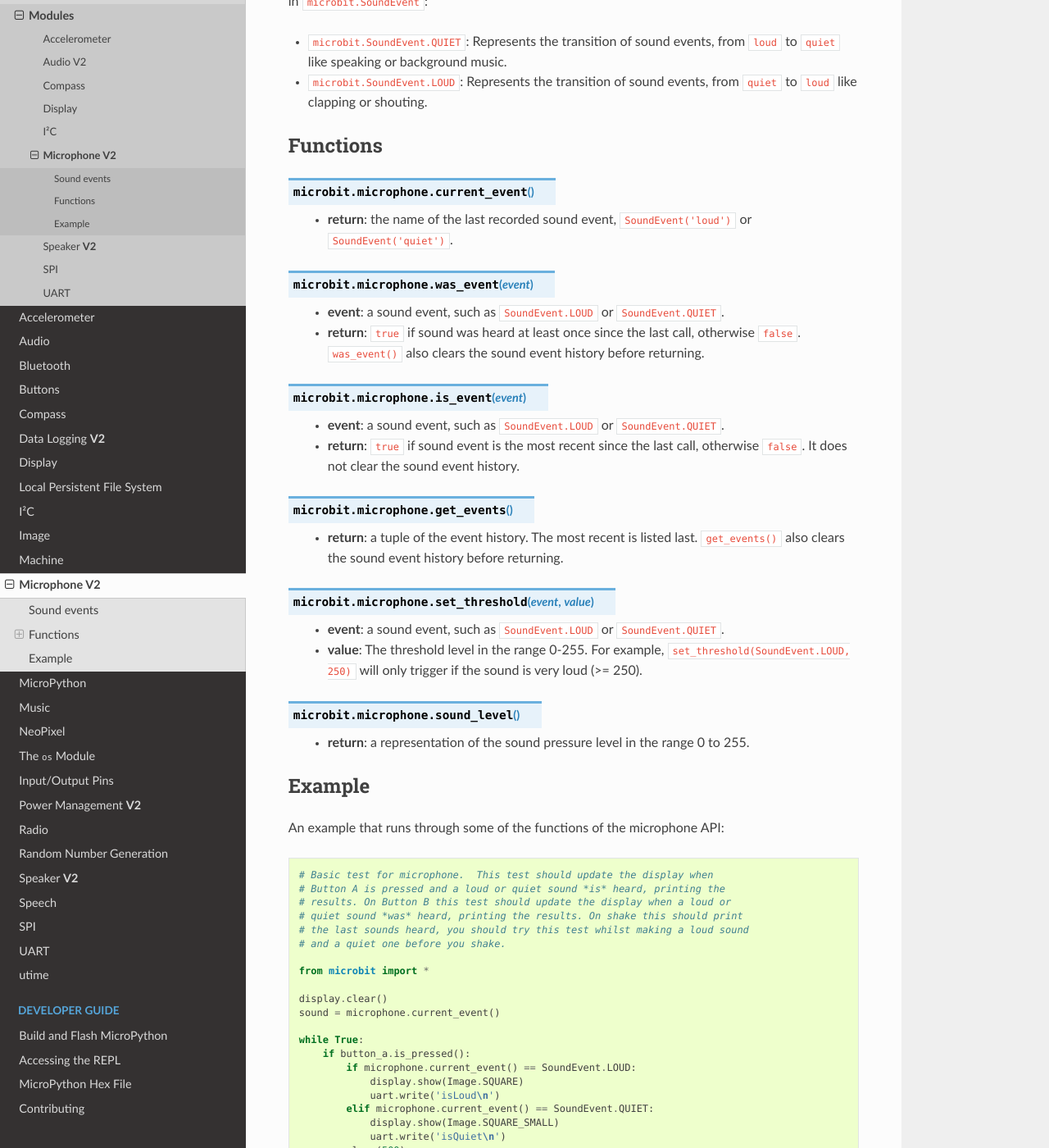
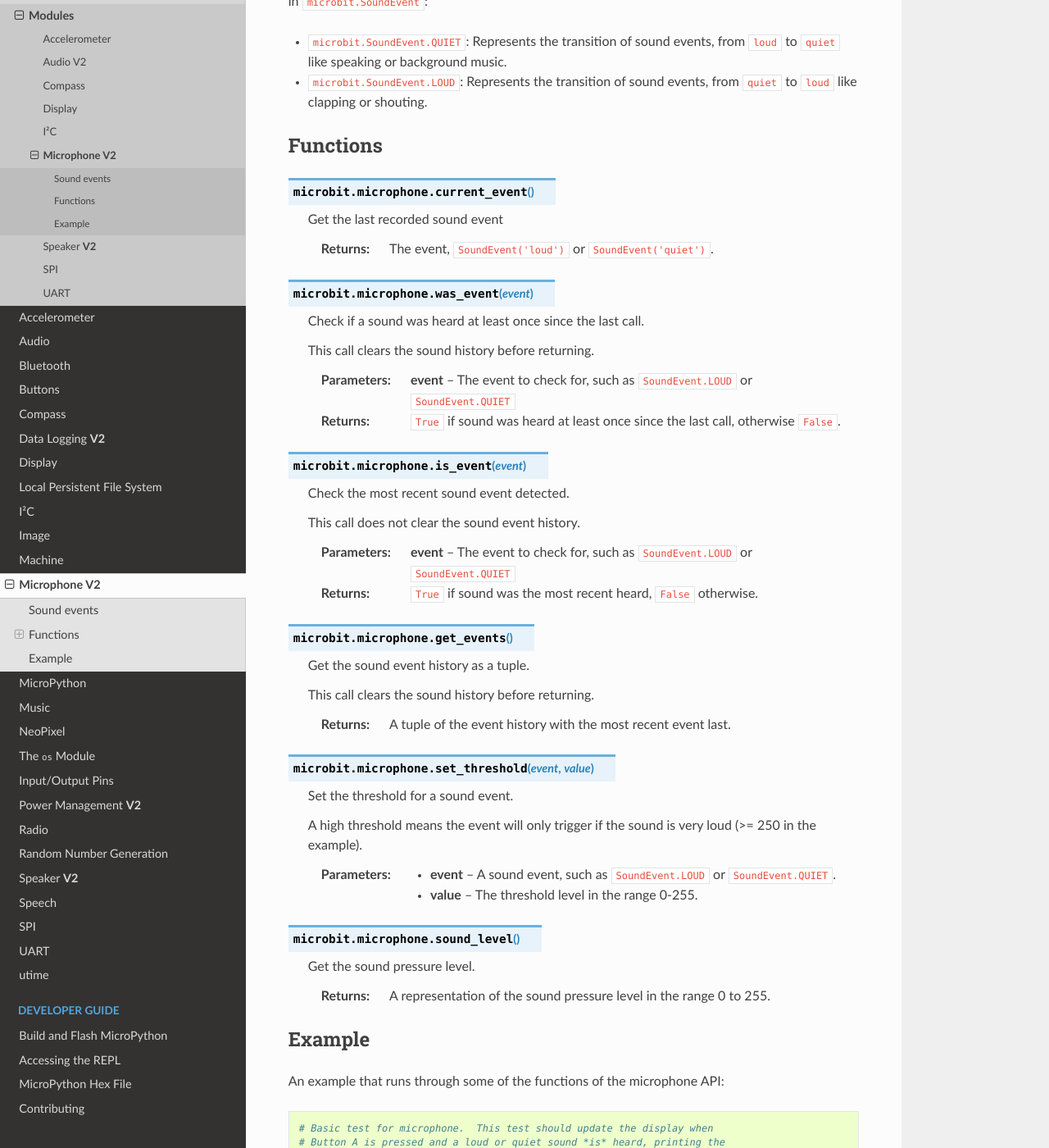
Before and after one commit to bbcmicrobit/micropython, a Sphinx documentation site: the page built from docs/microphone.rst, in a window 1280 px wide and 1400 px high, scrolled down 659 px. Shown: the whole window at 82% size. Built offline with Sphinx 7.4.7 and the Read the Docs theme 2.0.0, drawn with Linux system fonts in a browser that asks for light colours.

Commit message:
docs: Improve descriptions for microphone module.

```diff
--- a/docs/microphone.rst
+++ b/docs/microphone.rst
@@ -33,42 +33,55 @@
 
 .. py:function:: current_event()
 
-    * **return**: the name of the last recorded sound event,
-      ``SoundEvent('loud')`` or ``SoundEvent('quiet')``.
+    Get the last recorded sound event
+
+    :return: The event, ``SoundEvent('loud')`` or ``SoundEvent('quiet')``.
 
 .. py:function:: was_event(event)
 
-    * **event**: a sound event,  such as ``SoundEvent.LOUD`` or
-      ``SoundEvent.QUIET``.
-    * **return**: ``true`` if sound was heard at least once since the last
-      call, otherwise ``false``. ``was_event()`` also clears the sound
-      event history before returning.
+    Check if a sound was heard at least once since the last call.
+
+    This call clears the sound history before returning.
+
+    :param event: The event to check for,  such as ``SoundEvent.LOUD`` or
+        ``SoundEvent.QUIET``
+    :return: ``True`` if sound was heard at least once since the last call,
+        otherwise ``False``.
 
 .. py:function:: is_event(event)
 
-    * **event**: a sound event,  such as ``SoundEvent.LOUD`` or
-      ``SoundEvent.QUIET``.
-    * **return**: ``true`` if sound event is the most recent since the last
-      call, otherwise ``false``. It does not clear the sound event history.
+    Check the most recent sound event detected.
+
+    This call does not clear the sound event history.
+
+    :param event: The event to check for,  such as ``SoundEvent.LOUD`` or
+        ``SoundEvent.QUIET``
+    :return: ``True`` if sound was the most recent heard, ``False`` otherwise.
 
 .. py:function:: get_events()
 
-    * **return**: a tuple of the event history. The most recent is listed last.
-      ``get_events()`` also clears the sound event history before returning.
+    Get the sound event history as a tuple.
+
+    This call clears the sound history before returning.
+
+    :return: A tuple of the event history with the most recent event last.
 
 .. py:function:: set_threshold(event, value)
 
-    * **event**: a sound event, such as ``SoundEvent.LOUD`` or
-      ``SoundEvent.QUIET``.
+    Set the threshold for a sound event.
 
-    * **value**: The threshold level in the range 0-255. For example,
-      ``set_threshold(SoundEvent.LOUD, 250)`` will only trigger if the sound is
-      very loud (>= 250).
+    A high threshold means the event will only trigger if the sound is
+    very loud (>= 250 in the example).
+
+    :param event: A sound event, such as ``SoundEvent.LOUD`` or
+        ``SoundEvent.QUIET``.
+    :param value: The threshold level in the range 0-255.
 
 .. py:function:: sound_level()
 
-    * **return**: a representation of the sound pressure level in the range 0 to
-      255.
+    Get the sound pressure level.
+
+    :return: A representation of the sound pressure level in the range 0 to 255.
 
 
 Example
```
